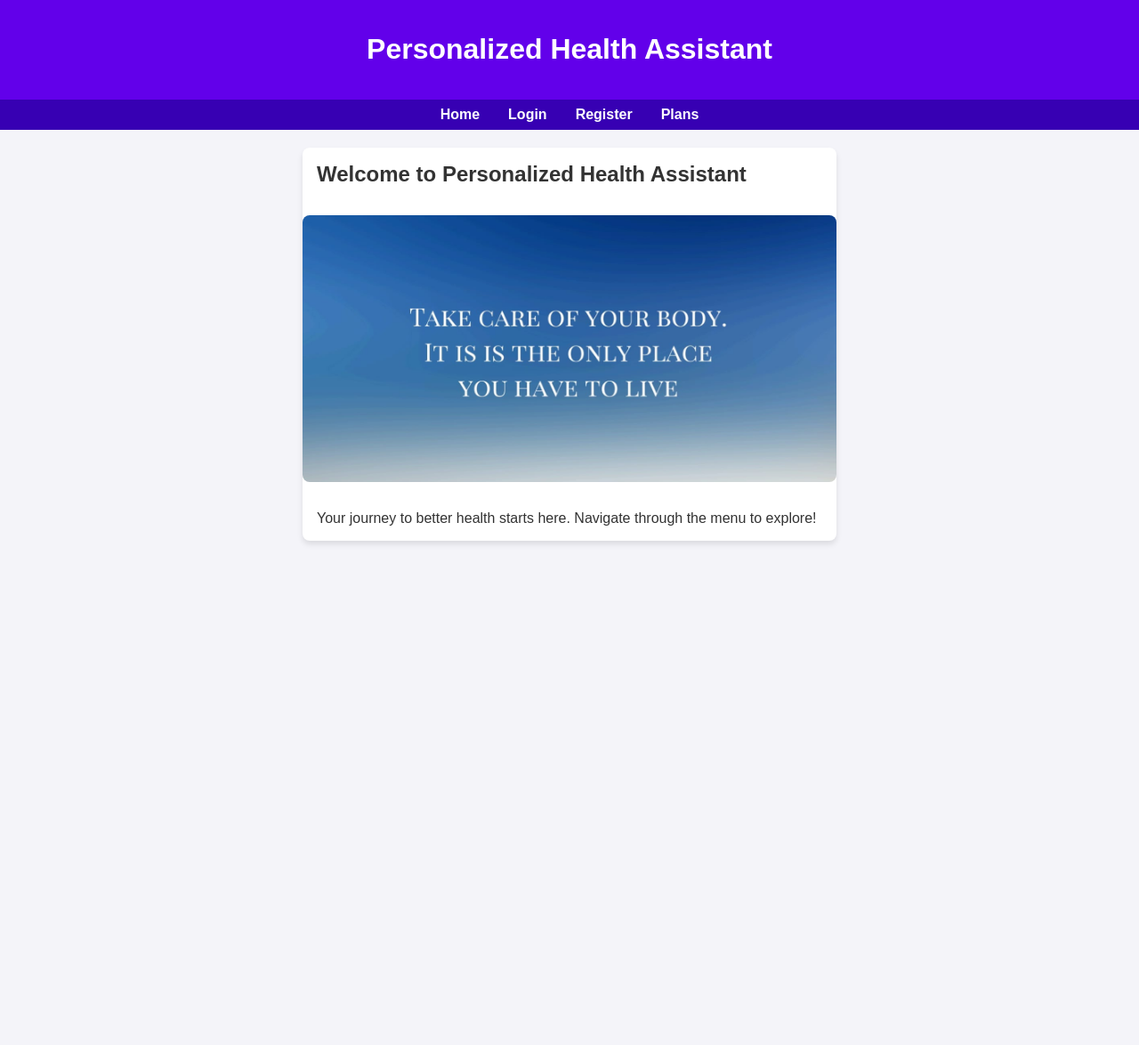
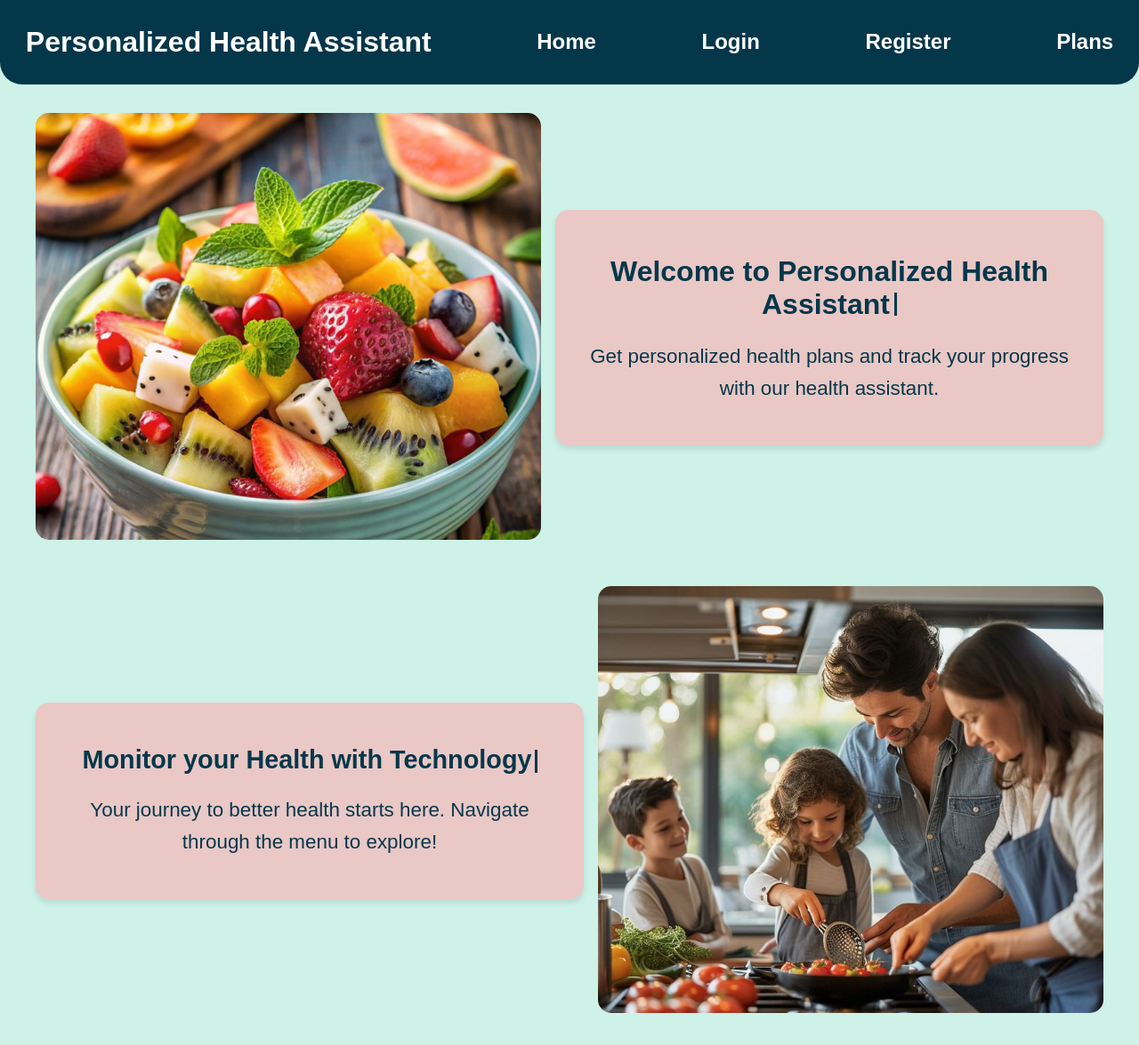
Before and after one commit to chandan-official/24hrs, a plain HTML site: page sep-main/index.html in a window 1280 px wide. Shown: the whole page at 89% size. Before the commit the page ends 800 px from the top, so only its background shows below. Drawn offline with Linux system fonts and the light colour scheme.

Commit message:
last commit message

```diff
--- a/24hrs-server/routes.js
+++ b/24hrs-server/routes.js
@@ -1,6 +1,7 @@
 import { Router } from 'express';
 import {login, signup} from './authcontroller.js';
 import middleware from './middleware.js';
+import User, {user} from './models/User.js'
 
 const { validateSignup, validateLogin } = middleware;
 
@@ -13,4 +14,6 @@ router.post('/signup', validateSignup, signup);
 // Route for user login
 router.post('/login', validateLogin, login);
 
+// router.post('/user',User);
+
 export default router;
--- /dev/null
+++ b/sep-main/dash.css
@@ -0,0 +1,54 @@
+body {
+    font-family: Arial, sans-serif;
+    margin: 0;
+    padding: 0;
+    background-color: #cef1e8;
+    color: #333;
+  }
+
+  /* Navigation Styles */
+  nav h1 {
+    margin: 0;
+    font-size: 2rem;
+  }
+
+  nav {
+    background-color: #05374a;
+    color: white;
+    padding: 1.8rem;
+    display: flex;
+    align-items: center;
+    justify-content: space-between;
+    border-bottom-right-radius: 25px;
+    border-bottom-left-radius: 25px;
+  }
+
+  nav a {
+    color: white;
+    text-decoration: none;
+    font-weight: bold;
+    font-size: 1.5rem;
+  }
+
+  nav a:hover {
+    background-color: white;
+    color: #05374a;
+    padding: 0.2rem 0.5rem;
+    border-radius: 20px;
+    transform: scale(1.2);
+    transition: all 0.3s ease;
+  }
+  .dashboard-item{
+    display: flex;
+    justify-content: space-between;
+    align-items: center;
+    padding: 1rem;
+    margin: 1rem;
+    background-color: white;
+    border-radius: 10px;
+    box-shadow: 0 0 10px rgba(0, 0, 0, 0.1);
+  }
+  .dashboard-item h3{
+    margin: 0;
+    color: #333;
+  }
--- a/sep-main/index.html
+++ b/sep-main/index.html
@@ -5,29 +5,41 @@
   <meta name="viewport" content="width=device-width, initial-scale=1.0">
   <title>Personalized Health Assistant</title>
   <link rel="stylesheet" href="style.css">
+  <!-- Updated Font Awesome to version 5+ -->
+  <link rel="stylesheet" href="https://cdnjs.cloudflare.com/ajax/libs/font-awesome/5.15.4/css/all.min.css">
 </head>
 <body>
-  <header>
+
+  <nav>
     <h1>Personalized Health Assistant</h1>
-  </header>
-  <nav>
     <a href="index.html">Home</a>
     <a href="login.html">Login</a>
     <a href="register.html">Register</a>
     <a href="#plans" onclick="showPage('plans')">Plans</a>
   </nav>
 
-  <div id="home" class="container" style="padding: 0;">
-    <h2 style="padding: 1rem;">Welcome to Personalized Health Assistant</h2>
-    <!-- Carousel for Sliding Images -->
-    <div class="carousel">
-      <div class="carousel-images">
-        <img src="WhatsApp Image 2025-01-24 at 4.16.30 PM.jpeg" alt="Slide 1">
-        <img src="WhatsApp Image 2025-01-24 at 4.16.31 PM (1).jpeg" alt="Slide 2">
-        <img src="WhatsApp Image 2025-01-24 at 4.16.31 PM.jpeg" alt="Slide 3">
-      </div>
+  <!-- Carousel and Text Section -->
+  <div class="carousel-and-text">
+    <div class="carousel-images">
+      <img src="assets/Tropical Fruit Salad Bowl - Vegan Delights.jpeg" alt="Health Image 1">
     </div>
-    <p style="padding: 1rem;">Your journey to better health starts here. Navigate through the menu to explore!</p>
+    <!-- Text Section 1 -->
+    <div class="text">
+      <h2>Welcome to Personalized Health Assistant<span class="blinking-cursor"></span></h2>
+      <p>Get personalized health plans and track your progress with our health assistant.</p>
+    </div>
+  </div>
+
+  <!-- Home Section -->
+   <div class="container-and-text2">
+  <div id="home" class="container-image">
+    <img src="assets/Family Cooking Together.jpeg" alt="Family Cooking Together">
+    <!-- <p style="padding: 1rem;">Your journey to better health starts here. Navigate through the menu to explore!</p> -->
+  </div>
+  <div class="text2">
+    <h2>Monitor your Health with Technology<span class="blinking-cursor2"></span></h2>
+    <p>Your journey to better health starts here. Navigate through the menu to explore!</p>
+  </div>
   </div>
 
   <script src="script.js"></script>
--- a/sep-main/script.js
+++ b/sep-main/script.js
@@ -43,7 +43,15 @@ async function loginUser() {
     if (response.ok) {
       alert('Login successful!');
       localStorage.setItem('token', data.token);
-      window.location.href = '/dashboard';  // Redirect after successful login (or another page)
+      localStorage.setItem('user', JSON.stringify(data.user));
+      localStorage.setItem('email', JSON.stringify(data.user.email));
+      localStorage.setItem('age', JSON.stringify(data.user.age));
+      localStorage.setItem('weight', JSON.stringify(data.user.weight));
+      localStorage.setItem('height', JSON.stringify(data.user.height));
+      localStorage.setItem('activity', JSON.stringify(data.user.activity));
+      localStorage.setItem('goal', JSON.stringify(data.user.goal));
+      window.location.href = 'http://192.168.29.14:5500/sep-main/dashboard.html';
+      // Redirect after successful login (or another page)
     } else {
       alert('Login failed: ' + data.message);
     }
--- a/sep-main/style.css
+++ b/sep-main/style.css
@@ -1,95 +1,202 @@
+/* General Styles */
 body {
   font-family: Arial, sans-serif;
   margin: 0;
   padding: 0;
-  background-color: #f4f4f9;
+  background-color: #cef1e8;
   color: #333;
 }
 
-header {
-  background-color: #6200ea;
-  color: white;
-  padding: 1rem;
-  text-align: center;
+/* Navigation Styles */
+nav h1 {
+  margin: 0;
+  font-size: 2rem;
 }
 
 nav {
+  background-color: #05374a;
+  color: white;
+  padding: 1.8rem;
   display: flex;
-  justify-content: center;
-  background-color: #3700b3;
-  padding: 0.5rem;
+  align-items: center;
+  justify-content: space-between;
+  border-bottom-right-radius: 25px;
+  border-bottom-left-radius: 25px;
 }
 
 nav a {
   color: white;
   text-decoration: none;
-  margin: 0 1rem;
   font-weight: bold;
+  font-size: 1.5rem;
 }
 
 nav a:hover {
-  text-decoration: underline;
+  background-color: white;
+  color: #05374a;
+  padding: 0.2rem 0.5rem;
+  border-radius: 20px;
+  transform: scale(1.2);
+  transition: all 0.3s ease;
 }
 
-.container {
-  width: 100%;
+/* Carousel and Text Section */
+.carousel-and-text {
+  display: flex;
+  flex-direction: row; /* Side by side layout */
+  align-items: center; /* Center the items vertically */
+  margin: 1rem auto;
+  max-width: 1200px;
   padding: 1rem;
-  background: white;
-  border-radius: 8px;
-  box-shadow: 0 4px 6px rgba(0, 0, 0, 0.1);
-  margin: 20px auto;
-  max-width: 600px;
+  gap: 1rem; /* Space between image and text */
 }
 
+.carousel-images {
+  flex: 1; /* Allow image to take up available space */
+  max-width: 50%; /* Limit image width */
+}
+
+.carousel-images img {
+  width: 100%;
+  height: auto;
+  max-height: 480px;
+  object-fit: cover;
+  border-radius: 15px;
+}
+
+.text {
+  flex: 1; /* Allow text sections to take up the remaining space */
+  width: 48%; /* Ensure the text sections do not take up more space than half */
+  background-color: rgba(241, 191, 191, 0.8); /* Add transparency for better visibility over the image */
+  padding: 1.5rem;
+  border-radius: 15px;
+  box-shadow: 0 4px 6px rgba(0, 0, 0, 0.1);
+  text-align: center;
+}
+
+.text h2 {
+  margin-bottom: 1rem;
+  font-size: 2rem;
+  color: #05374a;
+}
+
+.text p {
+  font-size: 1.4rem;
+  line-height: 1.6;
+  color: #05374a;
+}
+
+/* Blinking cursor animation */
+@keyframes blink {
+  0%, 100% {
+    opacity: 1;
+  }
+  50% {
+    opacity: 0;
+  }
+}
+
+.blinking-cursor {
+  display: inline-block;
+  width: 3px;
+  height: 1.6rem;
+  background-color: #05374a;
+  margin-left: 5px;
+  margin-bottom: -2px;
+  animation: blink 1s step-end infinite;
+}
+
+/* Utility Classes */
 .hidden {
   display: none;
 }
 
-/* Carousel styles */
-.carousel {
-  position: relative;
-  width: 100%;
-  max-width: 100%;
-  margin: auto;
-  overflow: hidden;
-  border-radius: 8px;
+.container-and-text2 {
+  display: flex;
+  flex-direction: row-reverse; /* Reverse the order (image on right, text on left) */
+  align-items: center; /* Center the items vertically */
+  margin: 1rem auto;
+  max-width: 1200px;
+  padding: 1rem;
+  gap: 1rem; /* Space between image and text */
 }
 
-.carousel-images {
-  display: flex;
-  transition: transform 1s ease-in-out;
+.container-image {
+  flex: 1; /* Allow image to take up available space */
+  max-width: 50%; /* Limit image width */
 }
 
-.carousel-images img {
+.container-image img {
   width: 100%;
-  max-height: 300px;
-  flex-shrink: 0;
+  height: auto;
+  max-height: 480px;
   object-fit: cover;
+  border-radius: 15px;
 }
 
-.carousel-controls {
-  position: absolute;
-  top: 50%;
-  width: 100%;
-  display: flex;
-  justify-content: space-between;
-  transform: translateY(-50%);
+.text2 {
+  flex: 1; /* Allow text sections to take up the remaining space */
+  width: 48%; /* Ensure the text sections do not take up more space than half */
+  background-color: rgba(241, 191, 191, 0.8); /* Add transparency for better visibility over the image */
+  padding: 1.5rem;
+  border-radius: 15px;
+  box-shadow: 0 4px 6px rgba(0, 0, 0, 0.1);
+  text-align: center;
 }
 
-.carousel-button {
-  background-color: rgba(0, 0, 0, 0.5);
-  color: white;
-  border: none;
-  padding: 0.5rem 1rem;
-  cursor: pointer;
-  border-radius: 4px;
+.text2 h2 {
+  margin-bottom: 1rem;
+  font-size: 1.8rem;
+  color: #05374a;
 }
 
-.carousel-button:hover {
-  background-color: rgba(0, 0, 0, 0.8);
+.text2 p {
+  font-size: 1.4rem;
+  line-height: 1.6;
+  color: #05374a;
 }
 
-/* Styles for Login, Register, and Plans */
+@keyframes blink {
+  0%, 100% {
+    opacity: 1;
+  }
+  50% {
+    opacity: 0;
+  }
+}
+
+.blinking-cursor2 {
+  display: inline-block;
+  width: 3px;
+  height: 1.6rem;
+  background-color: #05374a;
+  margin-left: 3px;
+  margin-bottom: -5.2px;
+  animation: blink 1s step-end infinite;
+}
+
+.start{
+  display: flex;
+  flex-direction: column;
+  align-items: center;
+  justify-content: center;
+  margin: 1rem auto;
+  max-width: 1200px;
+  padding: 1rem;
+  gap: 1rem;
+  background-color: #034c5d;
+  color: white;
+  height: 30px;
+  width: 180px;
+  border-radius: 25px;
+}
+
+.start a{
+  color: white;
+  text-decoration: none;
+}
+
+/* Form and Button Styles */
 .form-group {
   margin-bottom: 1rem;
 }
@@ -110,14 +217,14 @@ input {
 }
 
 input:focus {
-  border-color: #6200ea;
+  border-color: #05374a;
   outline: none;
 }
 
 button {
   width: 100%;
   padding: 1rem;
-  background-color: #6200ea;
+  background-color: #05374a;
   color: white;
   border: none;
   border-radius: 5px;
@@ -127,13 +234,10 @@ button {
 }
 
 button:hover {
-  background-color: #3700b3;
+  background-color: #034c5d;
 }
 
-h2 {
-  margin-bottom: 1rem;
-}
-
+/* Plans Section */
 #plans-container {
   margin-top: 1rem;
   background: #f9f9f9;
@@ -154,14 +258,14 @@ h2 {
 }
 
 .plan strong {
-  color: #6200ea;
+  color: #05374a;
 }
 
 #plans-container button {
   margin-top: 1rem;
   width: auto;
   padding: 0.5rem 1rem;
-  background-color: #6200ea;
+  background-color: #05374a;
   color: white;
   border-radius: 5px;
   font-size: 1rem;
@@ -169,5 +273,5 @@ h2 {
 }
 
 #plans-container button:hover {
-  background-color: #3700b3;
+  background-color: #034c5d;
 }
```
Also changed, not shown: 24hrs-server/authcontroller.js (+14 -2 lines), 24hrs-server/models/User.js (+8 -0 lines), sep-main/dashboard.html (added, +71 -0 lines), 24hrs-server/middleware.js (line endings or trailing spaces), sep-main/assets/Family Cooking Together.jpeg (added), sep-main/assets/Tropical Fruit Salad Bowl - Vegan Delights.jpeg (added), 2 other files.
